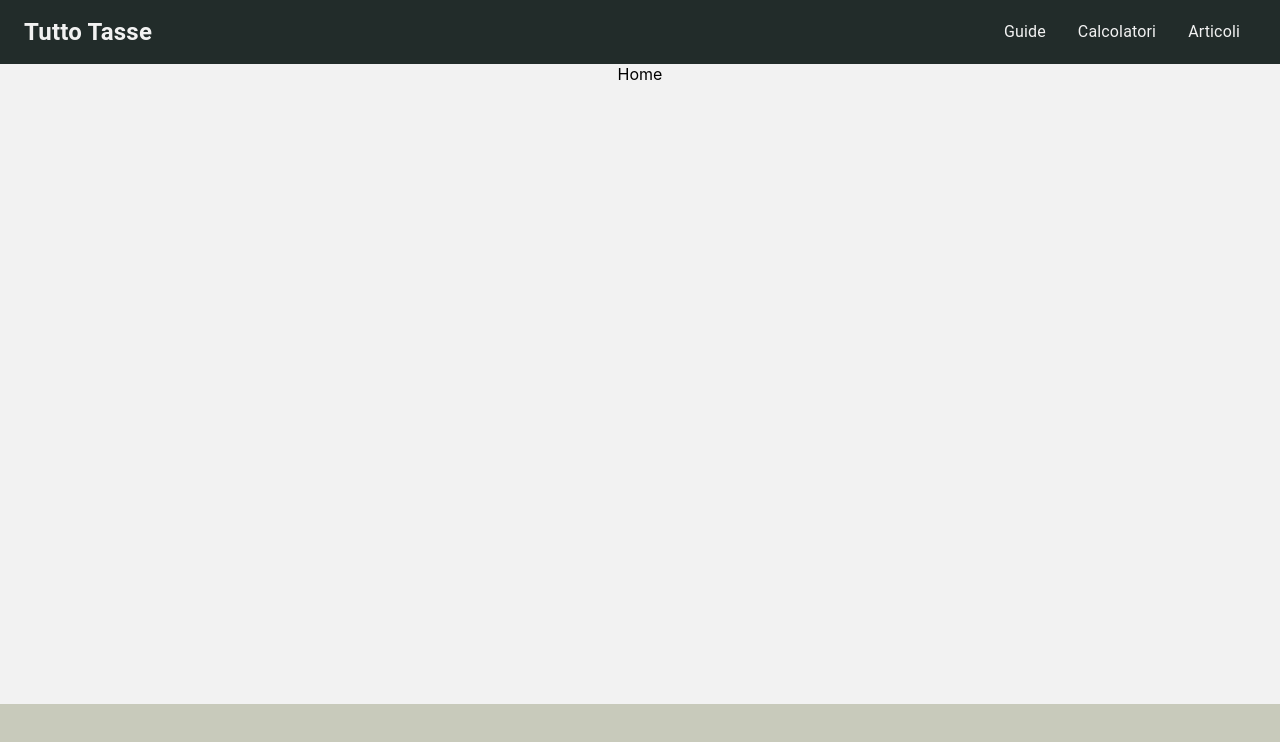
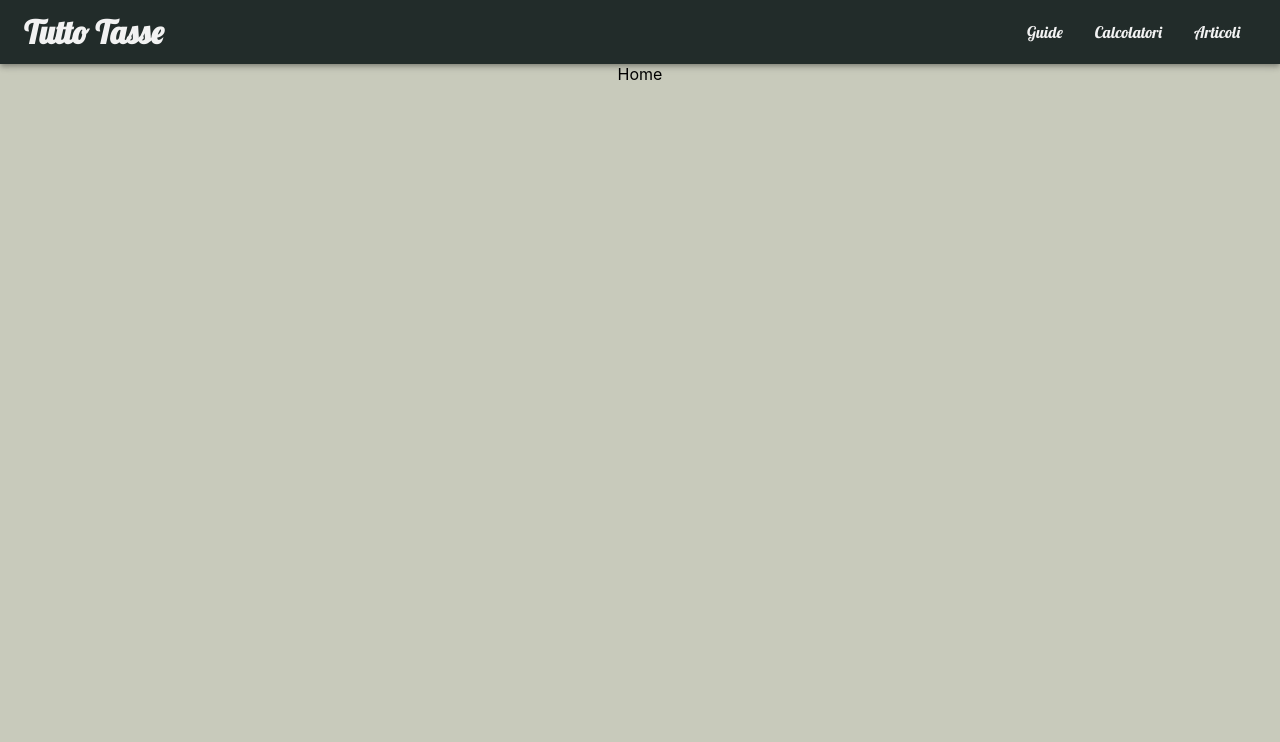
Before and after one commit to aCarinato/tuttotasse-next, a Next.js app: page / in a window 1280 px wide. Shown: the top 742 px of the page. Built offline with nearby package versions, Linux system fonts and the light colour scheme.

Commit message:
theme customisation setup

```diff
--- a/components/Layout.js
+++ b/components/Layout.js
@@ -1,15 +1,31 @@
-import { Container } from '@material-ui/core';
+import { Container, ThemeProvider } from '@material-ui/core';
 import Navbar from './Navbar';
 import NavbarMaterial from './Navbar-material';
 import useStyles from '../utils/styles';
+import { createTheme } from '@material-ui/core';
 
 const Layout = ({ children }) => {
+  const theme = createTheme({
+    palette: {
+      primary: {
+        main: '#222c2a',
+      },
+      secondary: {
+        main: '#f2f2f2',
+      },
+    },
+    typography: {
+      fontFamily: 'Lobster',
+    },
+  });
   const classes = useStyles();
   return (
     <>
-      {/* <Navbar /> */}
-      <NavbarMaterial />
-      <Container className={classes.main}>{children}</Container>
+      <ThemeProvider theme={theme}>
+        {/* <Navbar /> */}
+        <NavbarMaterial />
+        <Container className={classes.main}>{children}</Container>
+      </ThemeProvider>
     </>
   );
 };
--- a/components/Navbar-material.js
+++ b/components/Navbar-material.js
@@ -60,11 +60,13 @@ const NavbarMaterial = () => {
 
   return (
     <div className={classes.root}>
-      <AppBar position="static" className={classes.navbar}>
+      <AppBar position="static">
         <Toolbar>
           <NextLink href="/" passHref>
             <Link>
-              <Typography className={classes.brand}>Tutto Tasse</Typography>
+              <Typography className={classes.brand} color="secondary">
+                Tutto Tasse
+              </Typography>
             </Link>
           </NextLink>
           <div className={classes.grow}></div>
--- a/styles/globals.css
+++ b/styles/globals.css
@@ -1,3 +1,5 @@
+@import url('https://fonts.googleapis.com/css2?family=Lobster&display=swap');
+
 :root {
   /* Global CSS variables */
   /* COLORS */
@@ -67,21 +69,20 @@ fieldset {
 /*    NAVBAR   */
 /* ----------- */
 
-.navbar {
+/* .navbar {
   display: flex;
   justify-content: space-between;
   align-items: center;
   background-color: var(--clr-primary-header);
   color: var(--clr-primary-body);
-  /* height: 8rem; */
-}
+} */
 
-.navbar-brand {
+/* .navbar-brand {
   text-align: left;
   padding: 1rem 0;
-}
+} */
 
-.brand-title {
+/* .brand-title {
   font-size: 2rem;
   margin: 0 .5rem;
 }
@@ -95,9 +96,9 @@ fieldset {
   margin: 0;
   padding: 1rem;
   display: flex;
-}
+} */
 
-.navbar-links li {
+/* .navbar-links li {
   margin: 0;
   list-style: none;
 }
@@ -110,9 +111,9 @@ fieldset {
 
 .navbar-links li:hover{
   color: var(--clr-link-hover-dark-bg);
-}
+} */
 
-.toggle-button {
+/* .toggle-button {
   position: absolute;
   top: 1.75rem;
   right: 1rem;
@@ -128,10 +129,10 @@ fieldset {
   width: 100%;
   background-color: var(--clr-primary-body);
   border-radius: 10px;
-}
+} */
 
-@media (max-width: 540px) {
-  .toggle-button {
+/* @media (max-width: 540px) { */
+  /* .toggle-button {
     display: flex;
   }
 
@@ -147,9 +148,9 @@ fieldset {
 
   .navbar-links li {
     text-align: center;
-  }
+  } */
 
-  .navbar-links li a {
+  /* .navbar-links li a {
     padding: .5rem 1rem;
   }
 
@@ -169,14 +170,14 @@ fieldset {
   .brand-title {
     font-size: 1.75rem;
     /* margin: 0 .5rem; */
-  }
+  /* } */
 
-  .brand-slogan {
-    font-size: .85rem;
+  /* .brand-slogan { */
+    /* font-size: .85rem; */
     /* margin: 0 .5rem; */
-  }
+  /* } */
 
-}
+/* } */
 
 /* ------------------ */
 /*    END OF NAVBAR   */
--- a/utils/styles.js
+++ b/utils/styles.js
@@ -1,18 +1,17 @@
 import { makeStyles } from '@material-ui/core';
 
-const useStyles = makeStyles({
+const useStyles = makeStyles((theme) => ({
   // NavbarMaterial
-  navbar: {
-    background: '#222c2a',
-  },
   root: {
     // flexGrow: 1,
   },
   brand: {
     // brand logo container
-    fontSize: '1.5rem',
+    fontSize: '1rem',
+    [theme.breakpoints.up('md')]: {
+      fontSize: '2rem',
+    },
     fontWeight: 'bold',
-    color: '#f2f2f2',
   },
   grow: {
     flexGrow: 1,
@@ -28,8 +27,8 @@ const useStyles = makeStyles({
   //   MAIN
   main: {
     minHeight: '80vh',
-    background: '#f2f2f2',
+    // background: '#f2f2f2',
   },
-});
+}));
 
 export default useStyles;
```
